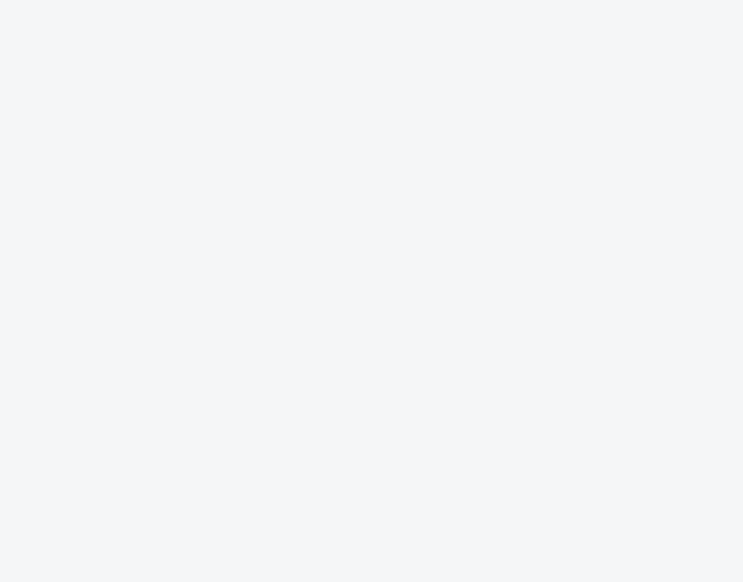
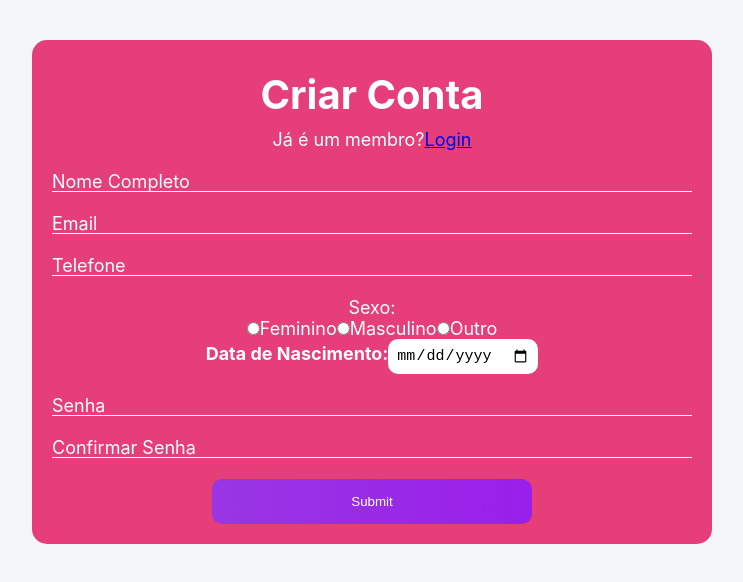
Before and after one commit to alvesscript/BASTET, a React (Create React App) app: page /Cadastro in a window 1280 px wide. Before the commit this address had no page. Shown: the top 582 px of the page, without its empty margins (268-1011 px from the left). Built offline with nearby package versions, Linux system fonts and the light colour scheme.

Commit message:
Adicionando Routes

```diff
--- /dev/null
+++ b/db.json
@@ -0,0 +1,19 @@
+{
+  "posts": [
+    {
+      "id": 1,
+      "title": "json-server",
+      "author": "typicode"
+    }
+  ],
+  "comments": [
+    {
+      "id": 1,
+      "body": "some comment",
+      "postId": 1
+    }
+  ],
+  "profile": {
+    "name": "typicode"
+  }
+}
--- a/src/App.js
+++ b/src/App.js
@@ -1,22 +1,12 @@
-import { BrowserRouter as Router, Switch, Route, Link } from 'react-router-dom';
+import React from 'react';
 import './App.css';
-import { Banner } from './Pages/Home/Banner/banner';
-import { Banner_2 } from './Pages/Home/Banner_2/banner_2';
-// import {Cadastro} from './Pages/Cadastro/Cadastro/cadastro';
-import { Header } from './Pages/Home/Header/header';
-import { Footer } from './Pages/Home/Footer/footer';
-import { Cardpr } from './Pages/Home/Card/Cardpr';
 
+import Rotas from "./routes";
 
 function App() {
   return (
-
     <div className="App">
-      <Header />
-      <Banner />
-      <Banner_2 />
-      <Cardpr />
-      <Footer/>
+      <Rotas/>
     </div>
   );
 }
--- /dev/null
+++ b/src/Pages/Cadastro/cadastro.css
@@ -0,0 +1,69 @@
+.Container_cadastro {
+ width: 50%;
+  border-radius: 15px;
+  margin: 40px;
+  color: white;
+  left: 40%;
+  background-color: rgb(230, 62, 121);
+  padding: 20px;
+}
+
+.legend {
+  font-weight: 700;
+  font-size: 40px;
+  padding: 10px;
+  text-align: center;
+  border-radius: 8px;
+}
+
+.inputBox {
+  position: relative;
+}
+
+.inputUser {
+  background: none;
+  border: none;
+  border-bottom: 1px solid white;
+  outline: none;
+  color: white;
+  font-size: 15px;
+  width: 100%;
+  letter-spacing: 2px;
+}
+
+.labelInput {
+  position: absolute;
+  top: 0px;
+  left: 0px;
+  pointer-events: none;
+  transition: .5s;
+}
+
+.inputUser:focus~.labelInput,
+.inputUser:valid~.labelInput {
+  top: -20px;
+  font-size: 15px;
+  color: rgba(250, 245, 249, 0.925);
+}
+
+#data-nascimento {
+  border: none;
+  padding: 8px;
+  border-radius: 10px;
+  outline: none;
+  font-size: 15px;
+}
+
+#submit {
+  background-image: linear-gradient(to right, rgba(139, 25, 226, 0.861), rgba(147, 15, 234, 0.929));
+  width: 50%;
+  border: none;
+  padding: 15px;
+  color: white;
+  cursor: pointer;
+  border-radius: 10px;
+}
+
+#submit:hover {
+  background-image: linear-gradient(to right, rgba(96, 31, 128, 0.861), rgb(56, 15, 97));
+}
--- a/src/Pages/Cadastro/Cadastro/cadastro.js
+++ b/src/Pages/Cadastro/cadastro.js
@@ -1,8 +1,9 @@
+import React from 'react';
 import './cadastro.css'
 
 export function Cadastro() {
     return (
-       <div className='box'>
+       <div className='Container_cadastro'>
         <form className="form" >
             <legend className="legend"><b>Criar Conta</b></legend>
             <p>Já é um membro?<a href='#'>Login</a></p>
@@ -49,3 +50,5 @@ export function Cadastro() {
     </div>
     );
 }
+
+export default Cadastro;
--- a/src/Pages/Home/Banner_2/banner_2.js
+++ b/src/Pages/Home/Banner_2/banner_2.js
@@ -7,11 +7,11 @@ export function Banner_2() {
         <div>
             <div className='Cadastro_home'>
                 <div>
-                <h1 className='cadastro_title'>Cadastre-se gratuitamente</h1>
-                <button className='button'>Clique Aqui</button>
+                    <h1 className='cadastro_title'>Cadastre-se gratuitamente</h1>
+                    <button className='button'>Clique aqui</button>
                 </div>
                 <div className='cadastro_img'><img src={cadastro} alt='cadastro' /></div>
-             </div>
+            </div>
         </div>
     )
 }
--- /dev/null
+++ b/src/Pages/Home/Home.js
@@ -0,0 +1,22 @@
+import React from "react";
+import { Banner } from './Banner/banner';
+import { Banner_2 } from './Banner_2/banner_2';
+// import {Cadastro} from './Pages/Cadastro/Cadastro/cadastro';
+import { Header } from './Header/header';
+import { Footer } from './Footer/footer';
+import { Cardpr } from './Card/Cardpr';
+
+
+export function Home() {
+    return (
+        <>
+            <Header />
+            <Banner />
+            <Banner_2 />
+            <Cardpr />
+            <Footer />
+        </>
+    );
+};
+
+export default Home;
--- a/src/index.js
+++ b/src/index.js
@@ -8,11 +8,7 @@ import { BrowserRouter, Route, Routes } from 'react-router-dom';
 const root = ReactDOM.createRoot(document.getElementById('root'));
 root.render(
   <React.StrictMode>
-    <BrowserRouter>
-      <Routes>
-      <Route path="/" element={<App/>}></Route>
-      </Routes>
-    </BrowserRouter>
+      <App/>
   </React.StrictMode>
 );
 
--- /dev/null
+++ b/src/routes.js
@@ -0,0 +1,17 @@
+import React from "react";
+import { BrowserRouter, Route, Routes } from 'react-router-dom';
+import Home from "./Pages/Home/Home";
+import { Cadastro } from "./Pages/Cadastro/cadastro";
+
+function Rotas() {
+    return (
+        <BrowserRouter>
+            <Routes>
+                <Route path="/" element={<Home />}></Route>
+                <Route path="/Cadastro" element={<Cadastro />}></Route>
+            </Routes>
+        </BrowserRouter>
+    );
+};
+
+export default Rotas;
```
Also changed, not shown: db-1664234608552.json (added, +19 -0 lines), src/Pages/Cadastro/Cadastro/cadastro.css (deleted, +0 -67 lines).
